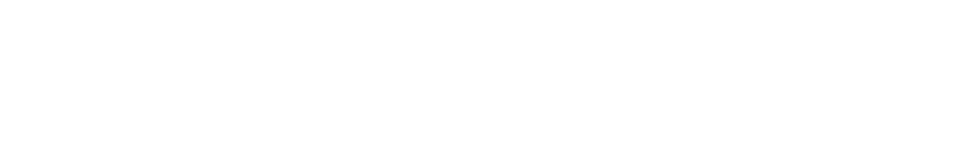
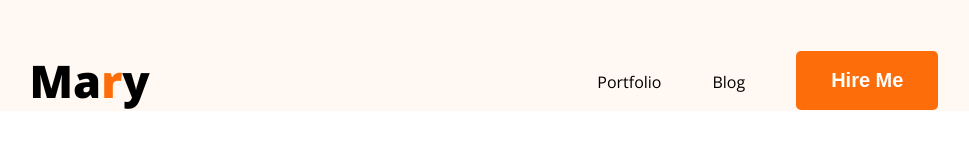
Before and after one commit to hanifthecoder/PORTFOLIO-as-a-front-end-webdeveloper, a plain HTML site: page index.html in a window 1280 px wide. Shown: the whole page, without its empty margins (156-1125 px from the left). Drawn offline with nearby package versions, Linux system fonts and the light colour scheme.

Commit message:
Navber completed

```diff
--- a/index.html
+++ b/index.html
@@ -3,10 +3,28 @@
 <head>
     <meta charset="UTF-8">
     <meta name="viewport" content="width=device-width, initial-scale=1.0">
-    <title>Document</title>
+    <title>Homayed Ahmed</title>
     <link rel="stylesheet" href="style folder/style.css">
+    <link rel="preconnect" href="https://fonts.googleapis.com">
+<link rel="preconnect" href="https://fonts.gstatic.com" crossorigin>
+<link href="https://fonts.googleapis.com/css2?family=Inter:ital,opsz,wght@0,14..32,100..900;1,14..32,100..900&family=Open+Sans:ital,wght@0,300..800;1,300..800&display=swap" rel="stylesheet">
+
 </head>
-<body>
 
+<body class="font-open-sans">
+
+    <header>
+        <nav>
+            <div class="logo">
+                <h2 >Ma<SPan class="color-orange">r</SPan>y</h2>
+            </div>
+
+            <ul class="menu">
+                <li><a href=""></a>Portfolio</li>
+                <li><a href=""></a>Blog</li>
+                <li><button class="btn">Hire Me</button></li>
+            </ul>
+        </nav>
+    </header>
 </body>
 </html>
--- a/style folder/style.css
+++ b/style folder/style.css
@@ -0,0 +1,59 @@
+
+*{
+    margin: 0;
+     padding: 0; /*for removing default margin and padding */
+      box-sizing: border-box;/* padding ke border er vitorei rakhbe */
+
+}
+
+    /* SHARED STYLE */
+.font-open-sans {
+  font-family: "Open Sans", sans-serif;
+  font-optical-sizing: auto;}
+
+  .btn{
+    background-color: #FD6E0A;
+    border: none;
+    padding: 18px 35px;
+    border-radius: 5px;
+    font-size: 20px;
+    font-weight: bold;
+    color: white;
+  }
+
+/* main style */
+
+.logo h2{
+    font-size: 45px;
+    font-weight: 900;
+}
+.color-orange{
+    color:#FD6E0A;
+
+}
+header{
+    background-color: #fff8f3;
+    padding-top: 50px;
+}
+ nav{width: 71%;   /*width ratio = 1140/1600=71 % */
+    max-width: 1140px;
+    /* border: 1px solid red; dekhar jonno nislam, j text er ki obosta */
+    margin:0px auto ; /*icca moto margin nibe */
+    display: flex;
+justify-content: space-between;
+align-items: center;
+}
+
+nav .menu{
+    display: flex;
+    list-style-type: none;
+    gap: 51px;
+    align-items: center;
+}
+
+nav .menu a{
+    font-size: 20px;
+    color: #474747;
+    text-decoration: none;
+
+}
```
